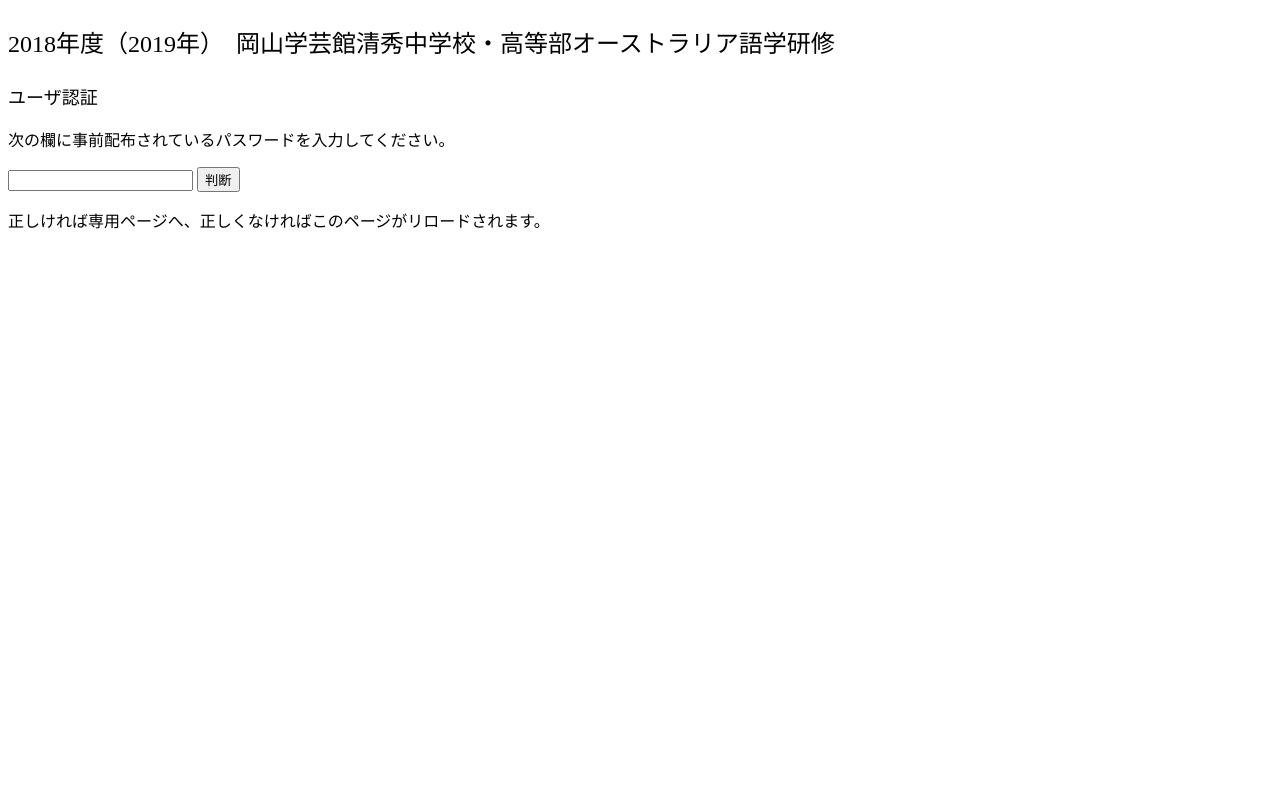
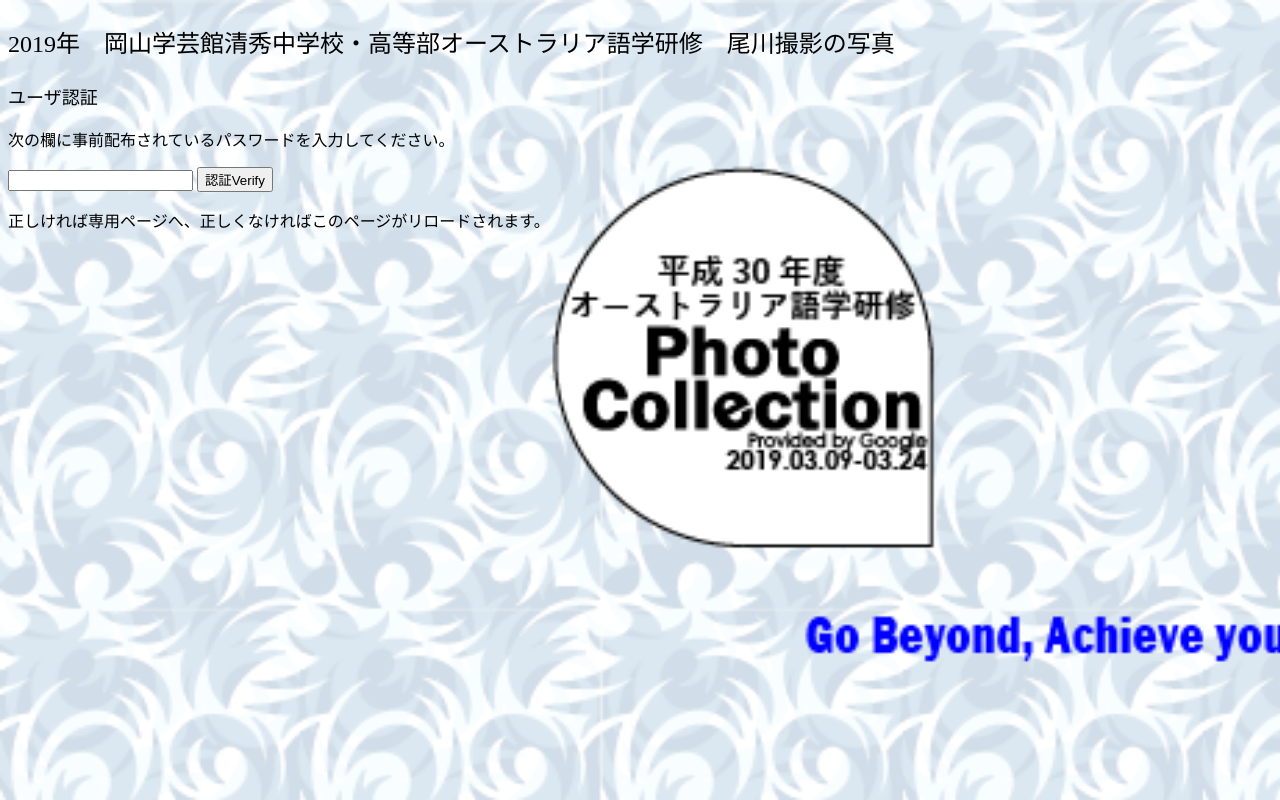
Before and after one commit to p-colle/seishu06_au, a plain HTML site: page index.html in a window 1280 px wide. Drawn offline with Linux system fonts and the light colour scheme.

Commit message:
Add files via upload

```diff
--- a/index.html
+++ b/index.html
@@ -1,8 +1,9 @@
 <!DOCTYPE html>
 <head>
+	<link rel="stylesheet" type="text/css" href="style.css">
 	<body>
-		<font size="+2" face="MS PGothic">
-			<p>2018年度（2019年）　岡山学芸館清秀中学校・高等部オーストラリア語学研修</p>
+		<font size="+2">
+			<p>2019年　岡山学芸館清秀中学校・高等部オーストラリア語学研修　尾川撮影の写真</p>
 		</font>
 		<font size="+1">
 			<p>ユーザ認証</p>
@@ -18,7 +19,7 @@
       }
     </script>
     <input type="text" id="num">
-    <input type="button" value="判断" onclick="handan(num.value)">
+    <input type="button" value="認証Verify" onclick="handan(num.value)">
     <p>正しければ専用ページへ、正しくなければこのページがリロードされます。</p>
 	</body>
 </head>
--- /dev/null
+++ b/style.css
@@ -0,0 +1,5 @@
+body {
+	background-image: url("haikei.png");
+	background-size: cover;
+	background-attachment: fixed;
+}
```
Also changed, not shown: haikei.png (added).
